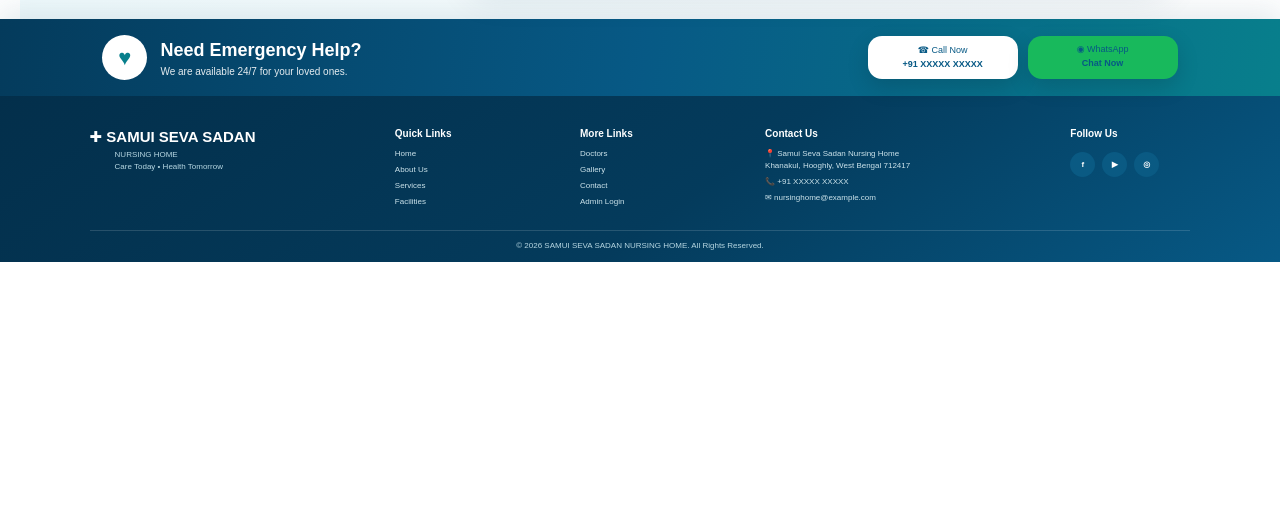
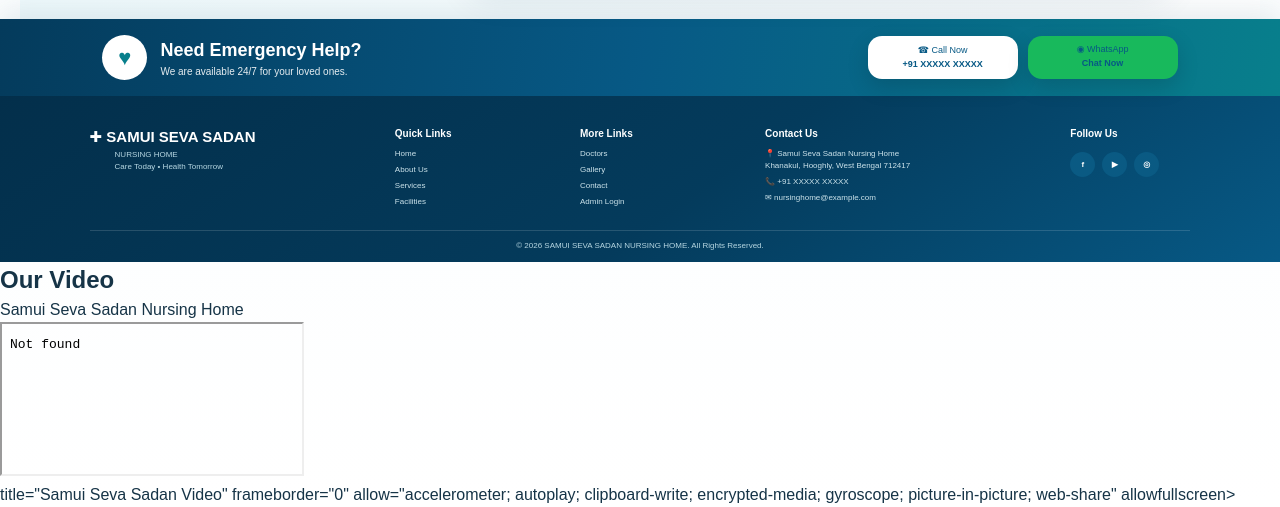
Before and after one commit to justinrup/SAMUI-SEVA-SADAN, a plain HTML site: page index.html in a window 1280 px wide. Shown: the part 3817-4324 px from the top of the page. Before the commit the page ends 4079 px from the top, so only its background shows below. Drawn offline with Linux system fonts and the light colour scheme; no server answers.

Commit message:
Add YouTube video to homepage

```diff
--- a/index.html
+++ b/index.html
@@ -389,5 +389,37 @@ import { getDocs, collection } from "https://www.gstatic.com/firebasejs/12.2.1/f
   }
 })();
 </script>
-</body>
+<section class="sss-video-section">
+  <div class="container">
+    <h2>Our Video</h2>
+    <p>Samui Seva Sadan Nursing Home</p>
+
+    <div class="sss-video-box">
+      <iframe
+
+        src="<section class="sss-video-section">
+  <div class="container">
+    <h2>Our Video</h2>
+    <p>Samui Seva Sadan Nursing Home</p>
+
+    <div class="sss-video-box">
+      <iframe
+
+        src="https://www.youtube.com/embed/5u3tNoeqbX0"
+        title="Samui Seva Sadan Video"
+        frameborder="0"
+        allow="accelerometer; autoplay; clipboard-write; encrypted-media; gyroscope; picture-in-picture; web-share"
+        allowfullscreen>
+      </iframe>
+    </div>
+  </div>
+</section>
+        title="Samui Seva Sadan Video"
+        frameborder="0"
+        allow="accelerometer; autoplay; clipboard-write; encrypted-media; gyroscope; picture-in-picture; web-share"
+        allowfullscreen>
+      </iframe>
+    </div>
+  </div>
+</section></body>
 </html>
```
